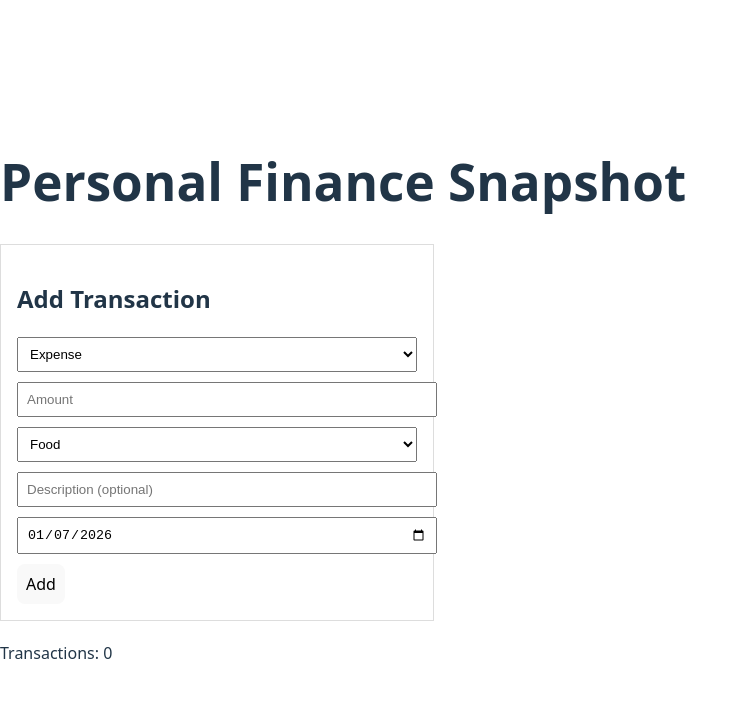
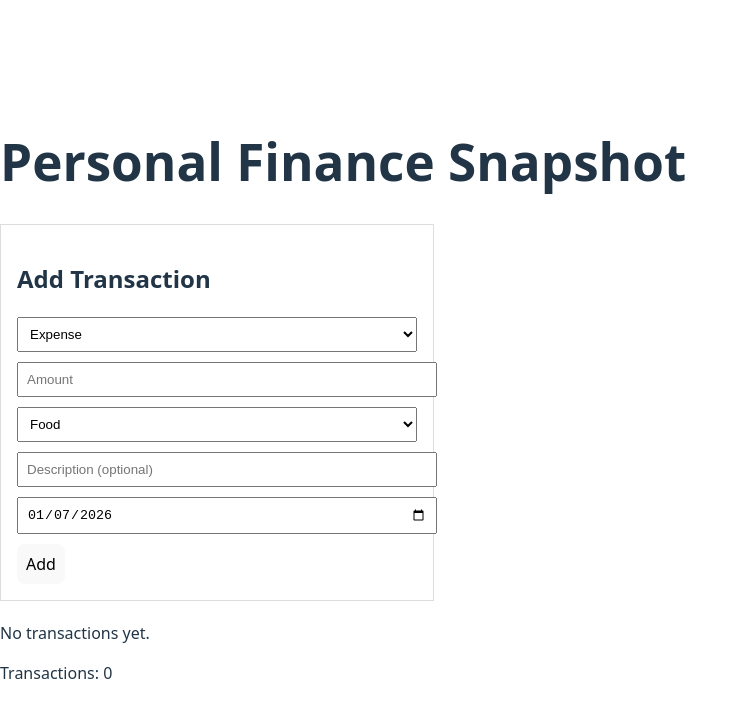
Before and after one commit to zypherson/personal-finance, a React (Vite) app: page / in a window 1280 px wide. Shown: the top 718 px of the page, without its empty margins (0-748 px from the left). Built offline with nearby package versions, Linux system fonts and the light colour scheme.

Commit message:
rendered transactionlist in app.jsx

```diff
--- a/src/App.jsx
+++ b/src/App.jsx
@@ -2,6 +2,7 @@
 import { useState } from "react";
 import { getTransactions, saveTransactions } from "./utils/storage";
 import TransactionForm from "./components/TransactionForm";
+import TransactionList from "./components/TransactionList";
 
 function App() {
   const [transactions, setTransactions] = useState(() =>
@@ -18,6 +19,7 @@ function App() {
     <div>
       <h1>Personal Finance Snapshot</h1>
       <TransactionForm onAdd={addTransaction} />
+      <TransactionList transactions={transactions} />
       <p>Transactions: {transactions.length}</p>
     </div>
   );
```
